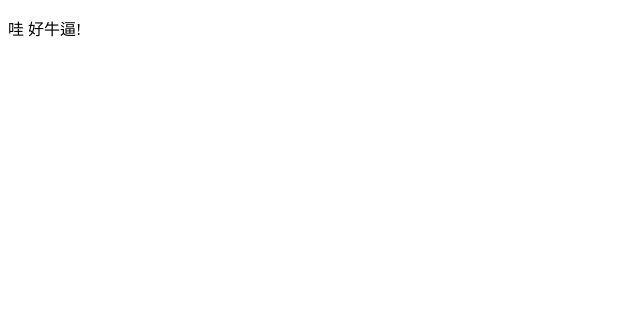
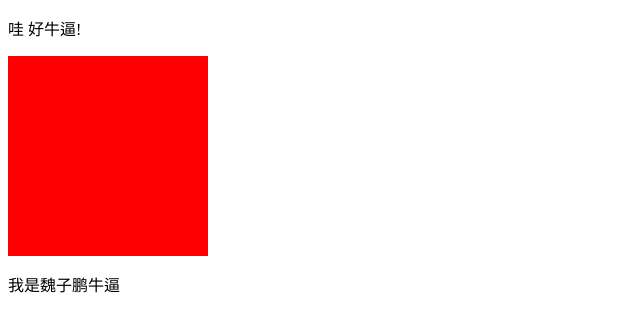
Before and after one commit to shuzhenghui/git-, a plain HTML site: page index.html in a window 1280 px wide. Shown: the whole page, without its empty margins (0-640 px from the left). Drawn offline with Linux system fonts and the light colour scheme.

Commit message:
呵呵呵呵

```diff
--- a/index.html
+++ b/index.html
@@ -5,8 +5,17 @@
     <meta name="viewport" content="width=device-width, initial-scale=1.0">
     <meta http-equiv="X-UA-Compatible" content="ie=edge">
     <title>Document</title>
+    <style>
+        div {
+            width: 200px;
+            height: 200px;
+            background: red;
+        }
+    </style>
 </head>
 <body>
     <p>哇   好牛逼!</p>
+    <div></div>
+    <p>我是魏子鹏牛逼</p>
 </body>
 </html>
```
